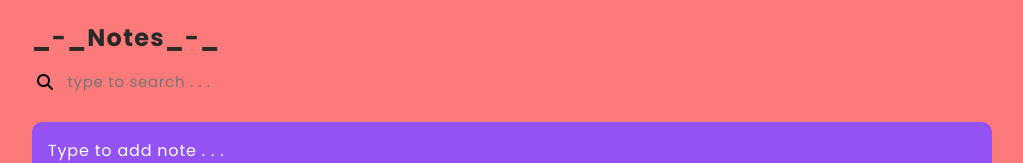
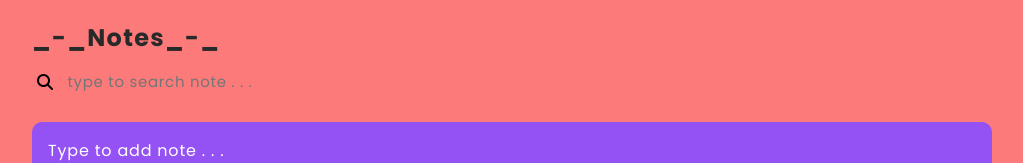
Before and after one commit to afb-unit/Notes, a React (Vite) app: page / in a window 1280 px wide. Shown: the top 163 px of the page, without its empty margins (128-1151 px from the left). Built offline with nearby package versions, Linux system fonts and the light colour scheme.

Commit message:
Update Search.jsx

```diff
--- a/src/components/Search.jsx
+++ b/src/components/Search.jsx
@@ -7,7 +7,7 @@ const Search = ({ handlesearchnote }) => {
       <input
         onChange={(event) => handlesearchnote(event.target.value)}
         type="text"
-        placeholder="  type to search . . ."
+        placeholder="  type to search note . . ."
       />
     </div>
   );
```
